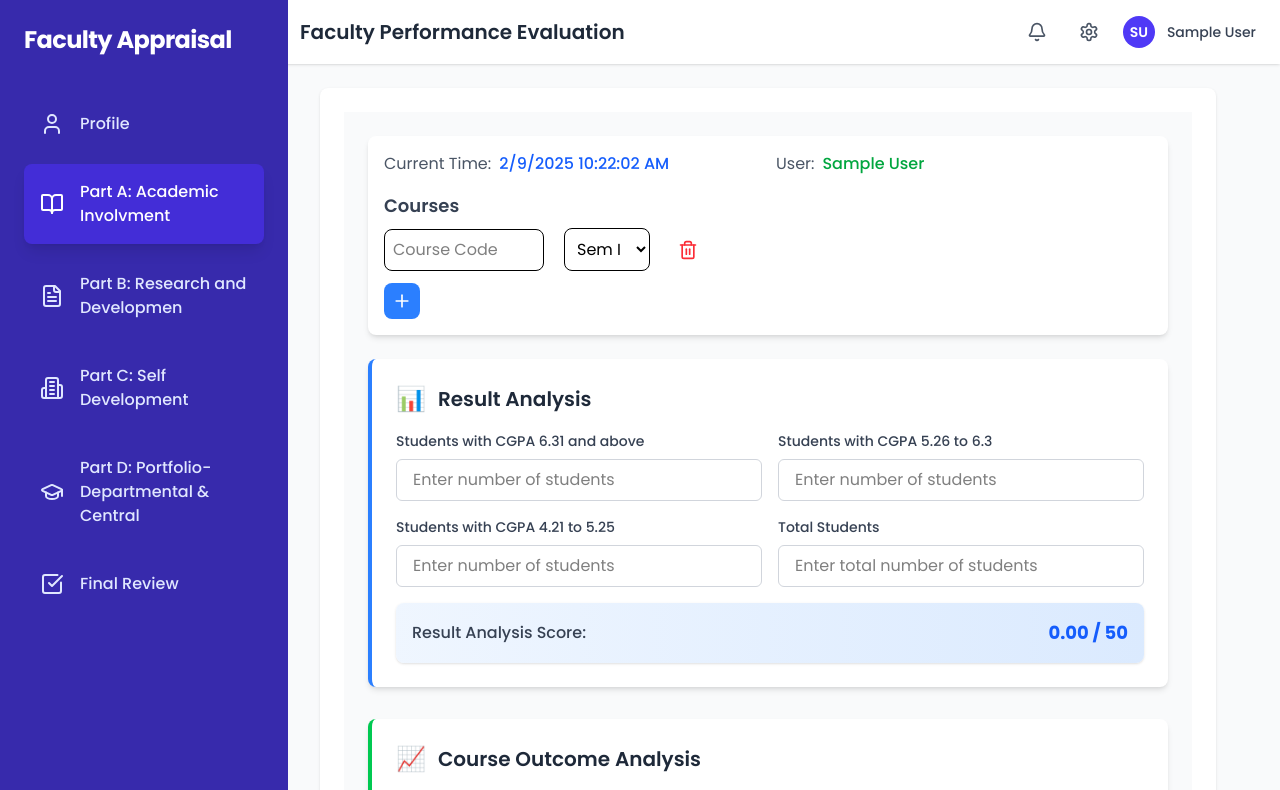
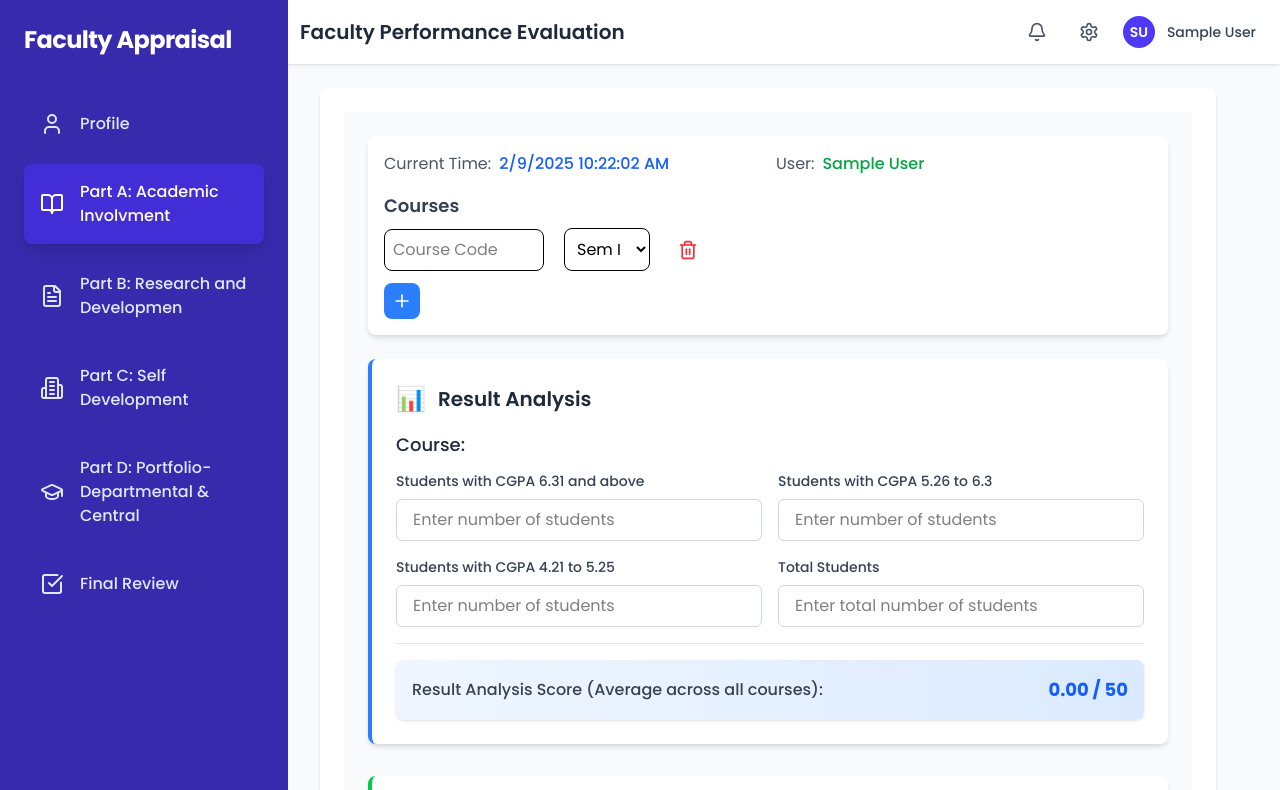
Before and after one commit to patil-rushikesh/FDW-frontend, a React (Vite) app: page /teaching in a window 1280 px wide. Shown: the top 790 px of the page. Built offline with nearby package versions, Linux system fonts and the light colour scheme; sample sign-in values are in the browser's storage.

Commit message:
temporary chnages

```diff
--- a/src/App.jsx
+++ b/src/App.jsx
@@ -14,7 +14,7 @@ import { AuthProvider, useAuth } from "./context/AuthContext";
 import { Menu } from "lucide-react";
 import LoginPage from "./components/LoginPage";
 import SplashScreen from "./components/SplashScreen";
-import TeachingPerformance from "./components/forms/TeachingPerformance";
+import TeachingPerformance from "./components/forms/TempTeachingPerfomance";
 
 // Protected Route component
 const ProtectedRoute = ({ children }) => {
--- a/src/components/forms/TempTeachingPerfomance.jsx
+++ b/src/components/forms/TempTeachingPerfomance.jsx
@@ -4,52 +4,23 @@ import { useAuth } from "../../context/AuthContext";
 import { CourseProvider, useCourses } from "../../context/CourseContext";
 import Header from "./Header";
 
-// Get user data from localStorage
-
-// const Header = () => {
-//   const [currentDateTime, setCurrentDateTime] = useState(new Date());
-//   const userData = JSON.parse(localStorage.getItem("userData"));
-
-//   useEffect(() => {
-//     // Set up timer for datetime
-//     const timer = setInterval(() => {
-//       setCurrentDateTime(new Date());
-//     }, 1000);
-//     return () => clearInterval(timer);
-//   }, []);
-
-//   const formatDateTime = (date) => {
-//     return date.toLocaleDateString() + " " + date.toLocaleTimeString();
-//   };
-
-//   return (
-//     <div className="bg-white rounded-lg shadow-md p-4 mb-6">
-//       <div className="grid grid-cols-1 md:grid-cols-2 gap-4">
-//         <div className="flex items-center space-x-2">
-//           <span className="text-gray-600">Current Time:</span>
-//           <span className="font-mono text-blue-600 font-medium">
-//             {formatDateTime(currentDateTime)}
-//           </span>
-//         </div>
-//         <div className="flex items-center space-x-2">
-//           <span className="text-gray-600">User:</span>
-//           <span className="font-mono text-green-600 font-medium">
-//             {userData?.name || "User"} {/* Display name from userData */}
-//           </span>
-//         </div>
-//       </div>
-//     </div>
-//   );
-// };
-
-const TestComponent = () => {
+const TestComponent = ({ onCoursesUpdate }) => {
   const { courses } = useCourses();
 
   useEffect(() => {
-    console.log("Accessing Courses Outside Header:", courses[0].code);
-  }, [courses]);
+    if (courses && courses.length > 0) {
+      const initialCourseResults = courses.map((course) => ({
+        courseCode: course.code,
+        studentsAbove60: "",
+        students50to59: "",
+        students40to49: "",
+        totalStudents: "",
+      }));
+      onCoursesUpdate(initialCourseResults);
+    }
+  }, [courses, onCoursesUpdate]);
 
-  return null; // No UI, just logging to console
+  return null;
 };
 
 const ScoreCard = ({ label, score, total }) => (
@@ -96,16 +67,50 @@ const InputField = ({
   </div>
 );
 
+const CourseResultInput = ({ courseData, onChange, index }) => (
+  <div className="border-b border-gray-200 pb-4 mb-4">
+    <h4 className="text-lg font-medium text-gray-800 mb-3">
+      Course: {courseData.courseCode}
+    </h4>
+    <div className="grid grid-cols-1 md:grid-cols-2 gap-4">
+      <InputField
+        label="Students with CGPA 6.31 and above"
+        name={`studentsAbove60`}
+        value={courseData.studentsAbove60}
+        onChange={(e) => onChange(index, "studentsAbove60", e.target.value)}
+        placeholder="Enter number of students"
+      />
+      <InputField
+        label="Students with CGPA 5.26 to 6.3"
+        name={`students50to59`}
+        value={courseData.students50to59}
+        onChange={(e) => onChange(index, "students50to59", e.target.value)}
+        placeholder="Enter number of students"
+      />
+      <InputField
+        label="Students with CGPA 4.21 to 5.25"
+        name={`students40to49`}
+        value={courseData.students40to49}
+        onChange={(e) => onChange(index, "students40to49", e.target.value)}
+        placeholder="Enter number of students"
+      />
+      <InputField
+        label="Total Students"
+        name={`totalStudents`}
+        value={courseData.totalStudents}
+        onChange={(e) => onChange(index, "totalStudents", e.target.value)}
+        placeholder="Enter total number of students"
+      />
+    </div>
+  </div>
+);
+
 const TeachingPerformance = () => {
   const userData = JSON.parse(localStorage.getItem("userData"));
-  console.log(userData);
   const navigate = useNavigate();
   const { isAuthenticated } = useAuth();
+  const [courseResults, setCourseResults] = useState([]);
   const [formData, setFormData] = useState({
-    studentsAbove60: "",
-    students50to59: "",
-    students40to49: "",
-    totalStudents: "",
     coAttainmentSem1: "",
     coAttainmentSem2: "",
     timelySubmissionCO: false,
@@ -114,7 +119,7 @@ const TeachingPerformance = () => {
     totalEnrolledStudentsForLectures: "",
     weeklyLoadSem1: "",
     weeklyLoadSem2: "",
-    e: "",
+    adminResponsibility: false,
     projectsGuided: "",
     feedbackPercentage: "",
     cadre: userData.role,
@@ -129,18 +134,44 @@ const TeachingPerformance = () => {
     }));
   };
 
+  const handleCourseResultChange = (index, field, value) => {
+    setCourseResults((prevResults) => {
+      const newResults = [...prevResults];
+      newResults[index] = {
+        ...newResults[index],
+        [field]: value,
+      };
+      return newResults;
+    });
+  };
+
+  const calculateResultScore = () => {
+    let totalScore = 0;
+    let totalCourses = courseResults.length;
+
+    if (totalCourses === 0) return 0;
+
+    courseResults.forEach((course) => {
+      const studentsAbove60 = Number(course.studentsAbove60 || 0);
+      const students50to59 = Number(course.students50to59 || 0);
+      const students40to49 = Number(course.students40to49 || 0);
+      const totalStudents = Number(course.totalStudents || 0);
+
+      if (totalStudents > 0) {
+        const courseScore =
+          ((studentsAbove60 * 5 + students50to59 * 4 + students40to49 * 3) /
+            totalStudents) *
+          10;
+        totalScore += courseScore;
+      }
+    });
+
+    return totalScore / totalCourses;
+  };
+
   const calculateScores = () => {
     // Result Analysis Score
-    const studentsAbove60 = Number(formData.studentsAbove60 || 0);
-    const students50to59 = Number(formData.students50to59 || 0);
-    const students40to49 = Number(formData.students40to49 || 0);
-    const totalStudents = Number(formData.totalStudents || 0);
-    const resultScore =
-      totalStudents > 0
-        ? ((studentsAbove60 * 5 + students50to59 * 4 + students40to49 * 3) /
-            totalStudents) *
-          10
-        : 0;
+    const resultScore = calculateResultScore();
 
     // CO Attainment Score
     const coAttainmentSem1 = Number(formData.coAttainmentSem1 || 0);
@@ -150,8 +181,9 @@ const TeachingPerformance = () => {
       ? (averageCO * 30) / 100 + 20
       : (averageCO * 30) / 100;
 
-    // Other scores calculations as before
-    const elearningScore = Number(Math.min(5,formData.elearningInstances) || 0) * 10;
+    // Other scores calculations
+    const elearningScore =
+      Number(Math.min(5, formData.elearningInstances) || 0) * 10;
     const feedbackScore = Number(formData.feedbackPercentage || 0);
     const ptgMeetings = Number(formData.ptgMeetings || 0);
     const ptgScore = (ptgMeetings * 50) / 6;
@@ -171,7 +203,6 @@ const TeachingPerformance = () => {
     const avgLoad = (loadSem1 + loadSem2) / 2;
 
     let minLoad;
-    console.log(userData.role);
     switch (userData.role) {
       case "Professor":
         minLoad = 12;
@@ -183,11 +214,9 @@ const TeachingPerformance = () => {
         minLoad = 16;
         break;
       default:
-        (minLoad = 1), (e = e + 2);
+        minLoad = 1;
+        e = e + 2;
     }
-    console.log(minLoad);
-    console.log(avgLoad);
-    console.log(e);
 
     const teachingLoadScore =
       minLoad > 0 ? Math.min(50, 50 * ((avgLoad + e) / minLoad)) : 0;
@@ -250,10 +279,13 @@ const TeachingPerformance = () => {
 
     const payload = {
       1: {
-        studentsAbove60: Number(formData.studentsAbove60),
-        students50to59: Number(formData.students50to59),
-        students40to49: Number(formData.students40to49),
-        totalStudents: Number(formData.totalStudents),
+        courses: courseResults.map((course) => ({
+          courseCode: course.courseCode,
+          studentsAbove60: Number(course.studentsAbove60),
+          students50to59: Number(course.students50to59),
+          students40to49: Number(course.students40to49),
+          totalStudents: Number(course.totalStudents),
+        })),
         marks: scores.resultScore,
       },
       2: {
@@ -327,8 +359,8 @@ const TeachingPerformance = () => {
   return (
     <div className="max-w-7xl mx-auto p-6 space-y-8 bg-gray-50 min-h-screen">
       <CourseProvider>
-        <Header/>
-        <TestComponent /> {/* Testing courses outside Header */}
+        <Header />
+        <TestComponent onCoursesUpdate={setCourseResults} />
       </CourseProvider>
 
       {/* Result Analysis Section */}
@@ -337,38 +369,16 @@ const TeachingPerformance = () => {
         icon="📊"
         borderColor="border-blue-500"
       >
-        <div className="grid grid-cols-1 md:grid-cols-2 gap-4">
-          <InputField
-            label="Students with CGPA 6.31 and above"
-            name="studentsAbove60"
-            value={formData.studentsAbove60}
-            onChange={handleChange}
-            placeholder="Enter number of students"
+        {courseResults.map((courseData, index) => (
+          <CourseResultInput
+            key={courseData.courseCode}
+            courseData={courseData}
+            onChange={handleCourseResultChange}
+            index={index}
           />
-          <InputField
-            label="Students with CGPA 5.26 to 6.3"
-            name="students50to59"
-            value={formData.students50to59}
-            onChange={handleChange}
-            placeholder="Enter number of students"
-          />
-          <InputField
-            label="Students with CGPA 4.21 to 5.25"
-            name="students40to49"
-            value={formData.students40to49}
-            onChange={handleChange}
-            placeholder="Enter number of students"
-          />
-          <InputField
-            label="Total Students"
-            name="totalStudents"
-            value={formData.totalStudents}
-            onChange={handleChange}
-            placeholder="Enter total number of students"
-          />
-        </div>
+        ))}
         <ScoreCard
-          label="Result Analysis Score"
+          label="Result Analysis Score (Average across all courses)"
           score={scores.resultScore.toFixed(2)}
           total="50"
         />
@@ -402,15 +412,7 @@ const TeachingPerformance = () => {
               type="checkbox"
               name="timelySubmissionCO"
               checked={formData.timelySubmissionCO}
-              onChange={(e) =>
-                handleChange({
-                  target: {
-                    name: "timelySubmissionCO",
-                    type: "checkbox",
-                    checked: e.target.checked,
-                  },
-                })
-              }
+              onChange={handleChange}
               className="form-checkbox h-5 w-5 text-blue-600 rounded"
             />
             <span className="text-gray-700">
@@ -424,7 +426,6 @@ const TeachingPerformance = () => {
           total="50"
         />
       </SectionCard>
-
       {/* E-learning Section */}
       <SectionCard
         title="E-learning Content Development"
```
